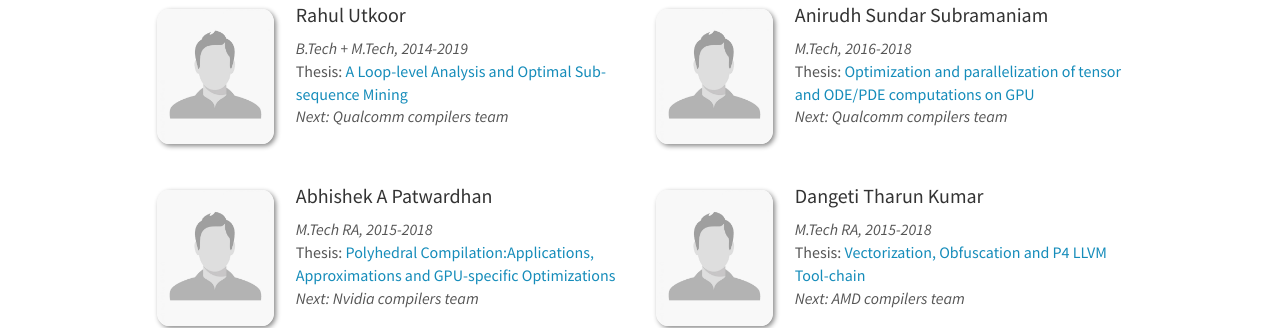
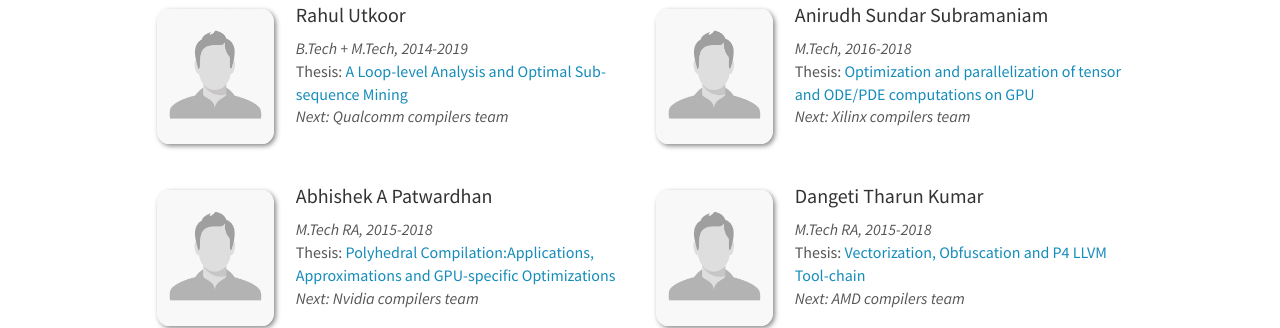
Before and after one commit to utpalbora/compilers.cse.iith.ac.in, a Jekyll site: the page built from _pages/alumni.md, in a window 1280 px wide and 1326 px high. Shown: the part 581-909 px from the top of the window. Built offline with Jekyll 4.4.1, drawn with Linux system fonts in a browser that asks for light colours; nearby versions of some CDN libraries.

Commit message:
Fix alumni next field

```diff
--- a/_data/alumni.yml
+++ b/_data/alumni.yml
@@ -44,7 +44,7 @@
   photo: male.jpeg
   thesis: Optimization and parallelization of tensor and ODE/PDE computations on GPU
   thesis_link: http://raiith.iith.ac.in/4112/
-  next: Qualcomm compilers team
+  next: Xilinx compilers team
 
 - name: Abhishek A Patwardhan
   type: alum
```
